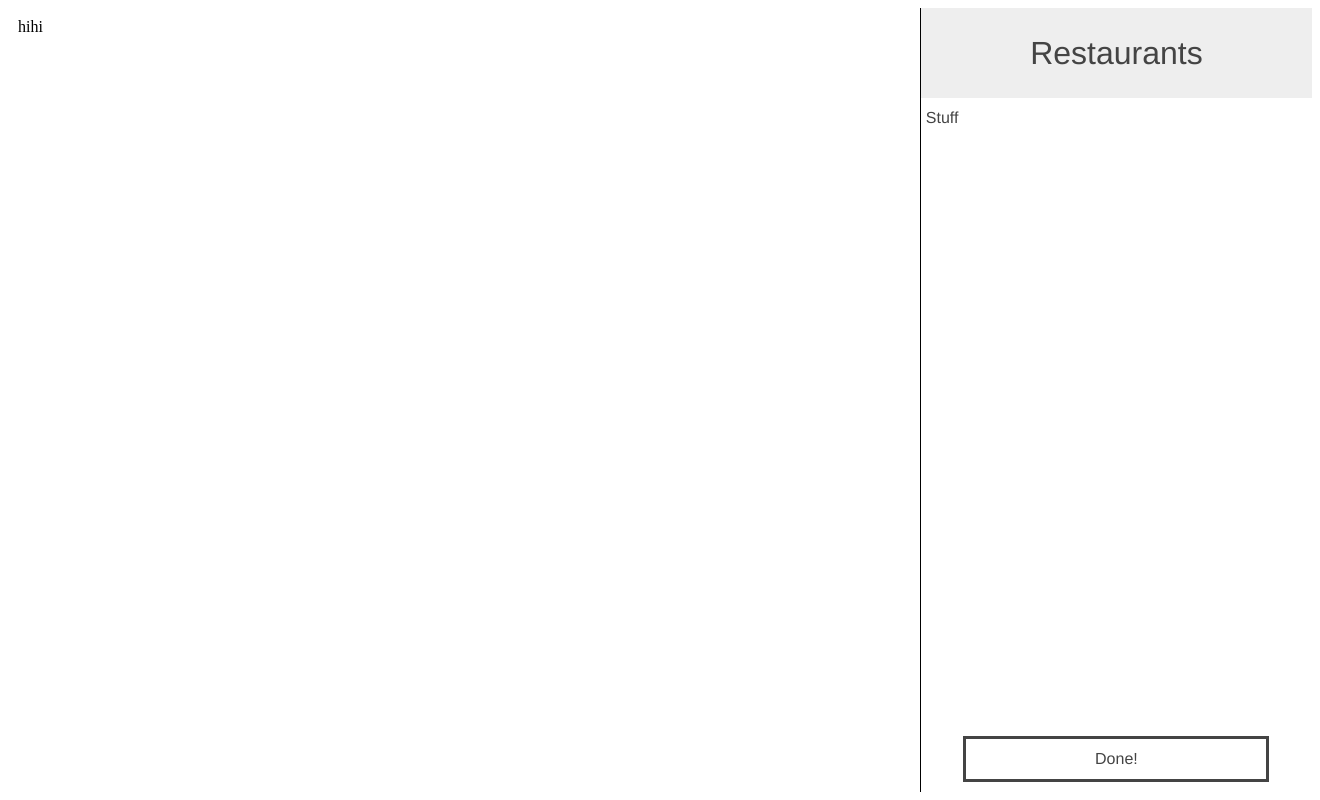
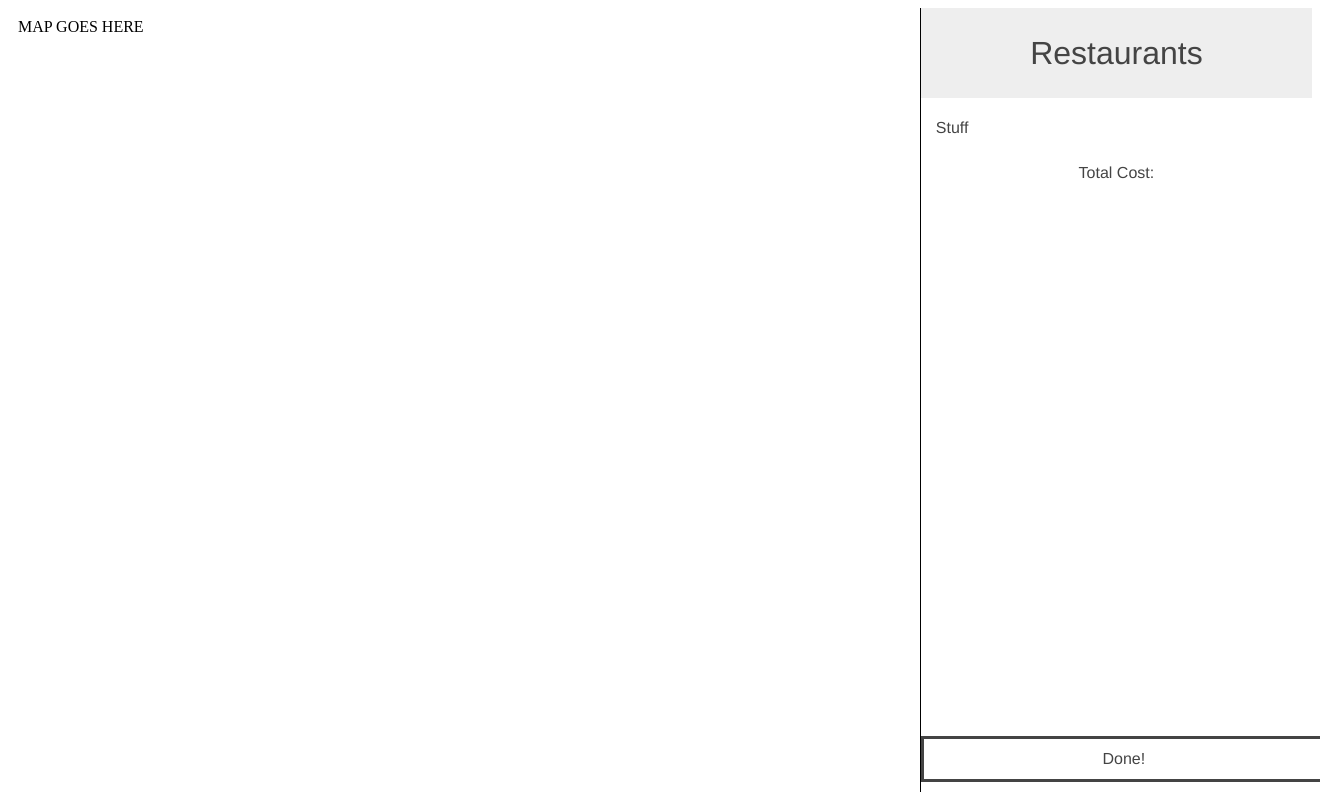
Before and after one commit to vishwin/coffeestop, a Python web app: template templates/mapview.html in a window 1320 px wide. Run offline with Jinja, Linux system fonts and the light colour scheme; the template is opened without the code that fills it, so the values that code supplies are empty.

Commit message:
more mapview style fixes

```diff
--- a/css/mapviewstyle.css
+++ b/css/mapviewstyle.css
@@ -19,8 +19,14 @@
 }
 
 .navcontents{
-   padding: 5px;
+   padding: 15px;
 }
+
+.navtotalcost{
+    text-size: 2em;
+    text-align: center;
+}
+
 .section {
     width:500px;
     float:left;
@@ -38,7 +44,7 @@
     font-size: 1em;
     font-weight: 200;
     border: 3px solid;
-    width: 300px;
+    width: 400px;
     padding-top: 5px;
     padding-bottom: 5px;
     border-radius: 10;
--- a/templates/mapview.html
+++ b/templates/mapview.html
@@ -9,12 +9,14 @@
             <div class="navcontents">
                 Stuff
             </div>
+            <div class="navtotalcost">
+                Total Cost:
+            </div>
             <div class="tobottom">Done!</div>
-
         </div>
 
         <div class = "section">
-            hihi
+            MAP GOES HERE
         </div>
 
    </body>
```
